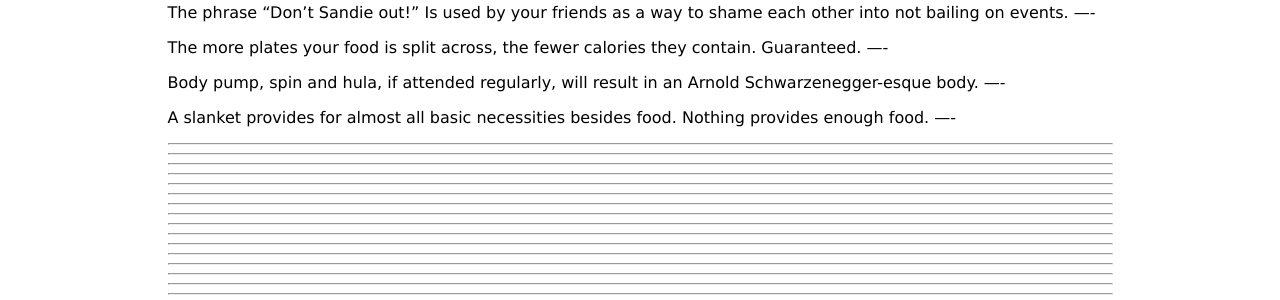
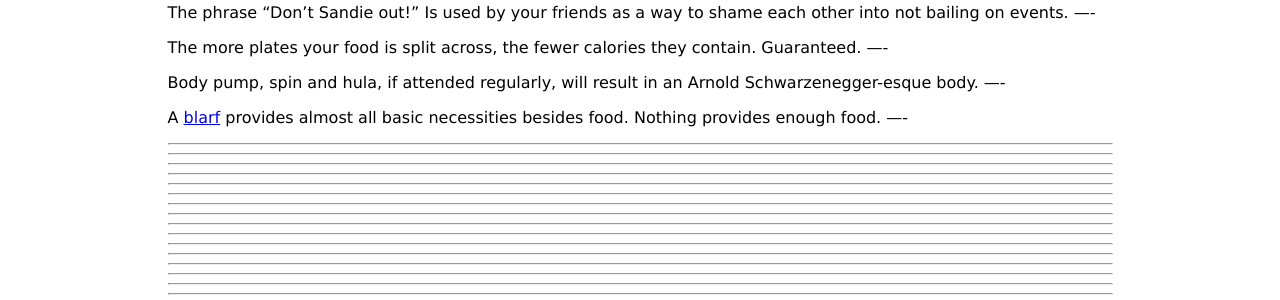
Before and after one commit to mconbere/mconbere.github.com, a Jekyll site: the page built from vittles/24.5-signs.markdown, in a window 1280 px wide. Shown: the part 333-633 px from the top of the page. Built offline with Jekyll 4.4.1, drawn with Linux system fonts in a browser that asks for light colours.

Commit message:
Update 24.5-signs.markdown

```diff
--- a/vittles/24.5-signs.markdown
+++ b/vittles/24.5-signs.markdown
@@ -35,7 +35,7 @@ Body pump, spin and hula, if attended regularly, will result in an Arnold Schwar
 ----
 
 <!-- 8 -->
-A slanket provides for almost all basic necessities besides food. Nothing provides enough food.
+A [blarf](http://store.americanapparel.net/the-circle-scarf_rsa0503s) provides almost all basic necessities besides food. Nothing provides enough food.
 ----
 
 <!-- 9 -->
```
